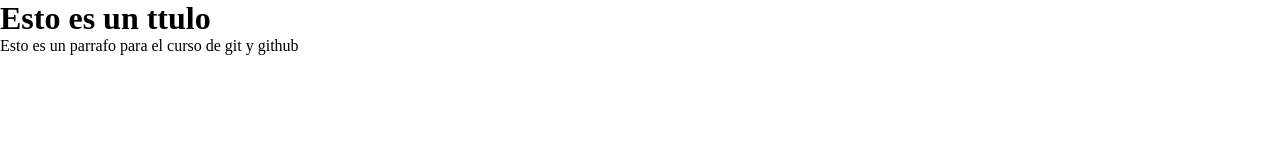
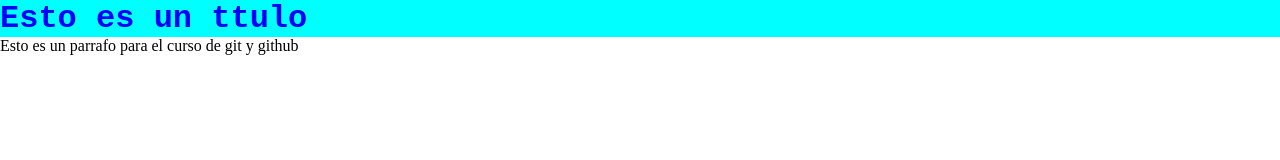
Before and after one commit to JOVANNYAC/para-git-curso, a plain HTML site: page index.html in a window 1280 px wide. Drawn offline with Linux system fonts and the light colour scheme.

Commit message:
este es el segungo commit

```diff
--- a/style.css
+++ b/style.css
@@ -2,3 +2,9 @@
     margin: 0;
     padding: 0;
 }
+
+h1 {
+    background-color: aqua;
+    color: blue;
+    font-family: 'Courier New', Courier, monospace;
+}
```
